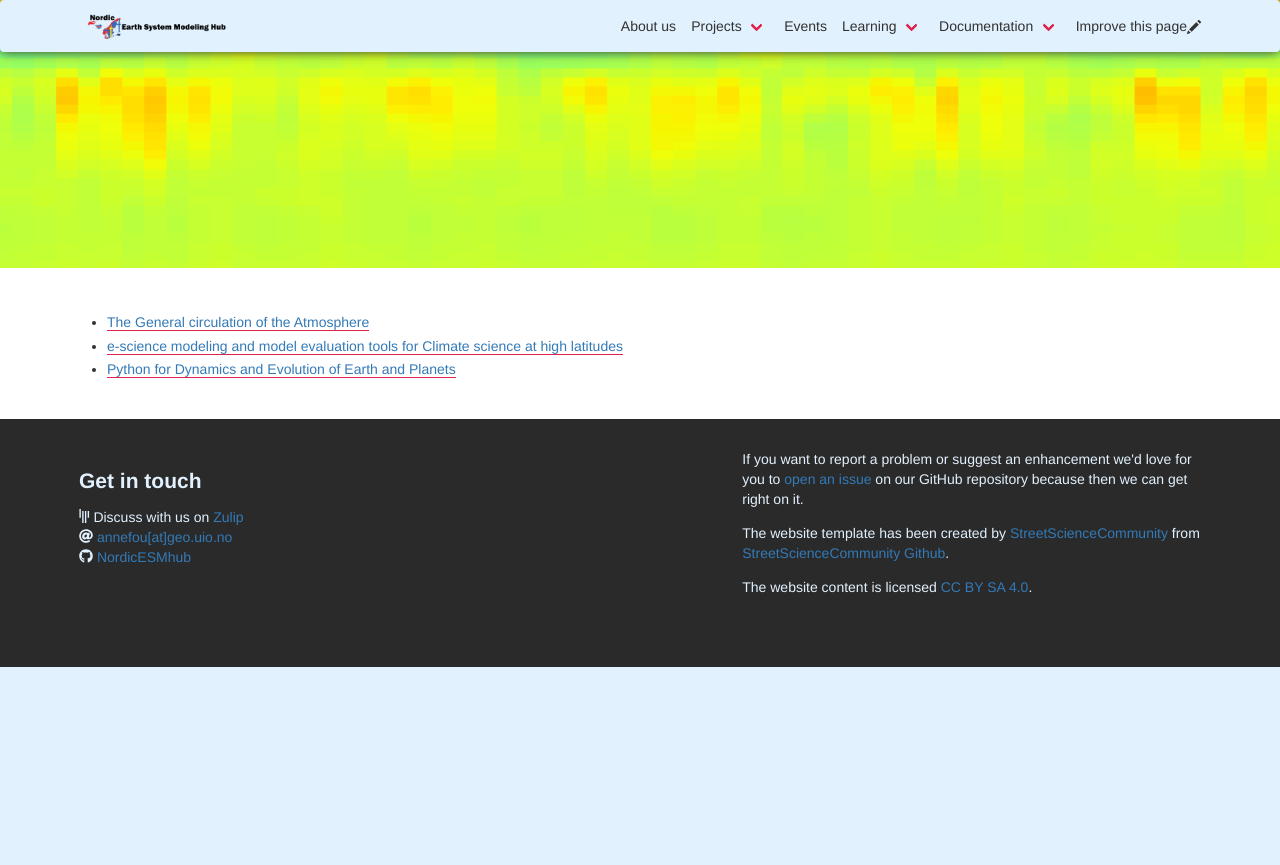
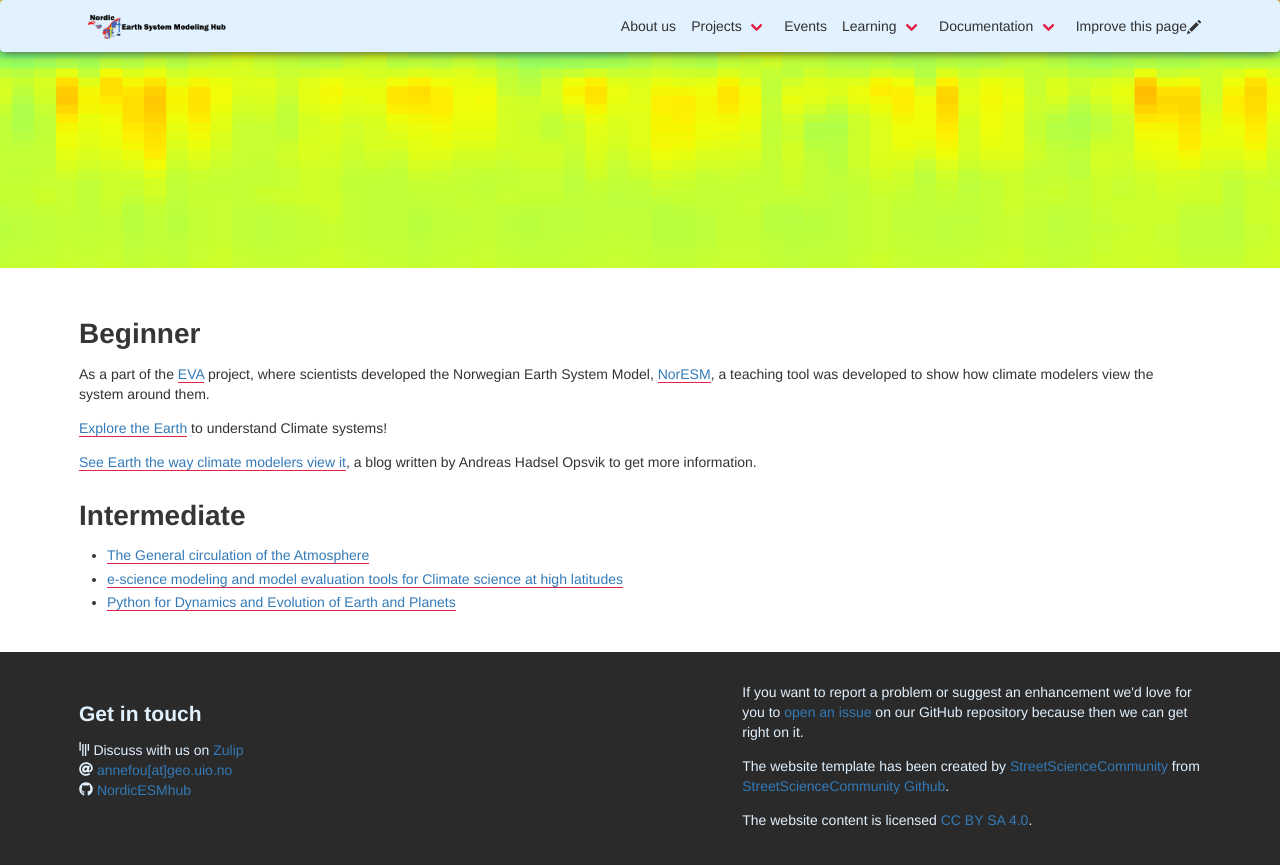
Before and after one commit to NordicESMhub/nordicesmhub.github.io, a Jekyll site: the page built from _tutorials/science.md, in a window 1280 px wide and 900 px high, scrolled down 362 px. Shown: the top 865 px of the window. Built offline with Jekyll 4.4.1, drawn with Linux system fonts in a browser that asks for light colours; nearby versions of some CDN libraries; before the commit the page ends 1029 px from its top, so only the background shows below that.

Commit message:
added a link to Expearth.UiB.no a very cool tool to learn about the climate system

```diff
--- a/_tutorials/science.md
+++ b/_tutorials/science.md
@@ -4,6 +4,17 @@ title: e-science
 image: /images/tutorials/science.png
 ---
 
+# Beginner
+
+
+As a part of the [EVA](https://www.nersc.no/project/eva) project, where scientists developed the Norwegian Earth System Model, [NorESM](https://nordicesmhub.github.io/projects/noresm/), a teaching tool was developed to show how climate modelers view the system around them.
+
+[Explore the Earth](https://expearth.uib.no/) to understand Climate systems!
+
+[See Earth the way climate modelers view it](https://www.bjerknes.uib.no/en/article/nyheter/see-earth-way-climate-modelers-view-it), a blog written by Andreas Hadsel Opsvik to get more information.
+
+# Intermediate
+
 - [The General circulation of the Atmosphere](https://nordicesmhub.github.io/GEO4962/)
 - [e-science modeling and model evaluation tools for Climate science at high latitudes](https://nordicesmhub.github.io/NEGI-Andoya-2018)
 - [Python for Dynamics and Evolution of Earth and Planets](https://nordicesmhub.github.io/deep_python/)
```
